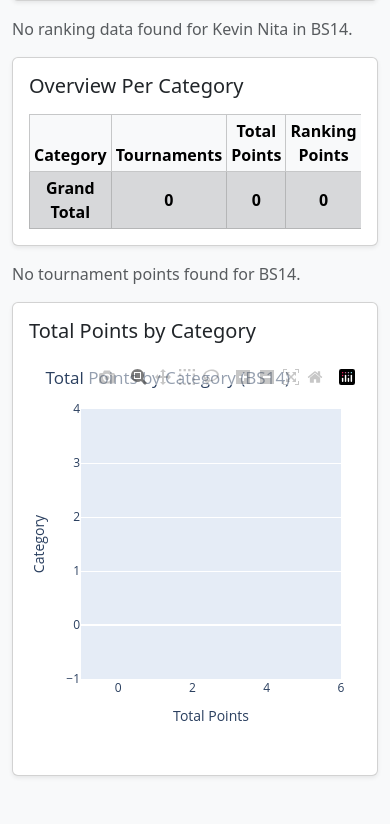
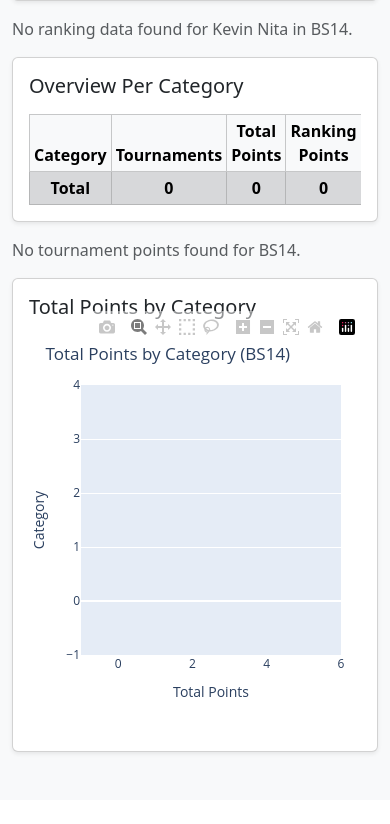
Before and after one commit to JohnNita83/tennis_ranking_app, a Flask app: page /player in a window 390 px wide. Shown: the part 355-1179 px from the top of the page. After the commit the page ends 1110 px from the top, so only its background shows below. Run offline with Flask 3, Linux system fonts and the light colour scheme; a user stored in the database is signed in; data comes from the database, SQL or seed files in the repository; data that the repository does not hold is empty; some libraries are stand-ins or nearby versions.

Commit message:
mobile css

```diff
--- a/templates/base.html
+++ b/templates/base.html
@@ -12,6 +12,14 @@
       href="https://cdn.jsdelivr.net/npm/bootstrap@5.3.3/dist/css/bootstrap.min.css"
       rel="stylesheet"
     />
+    <style>
+      /* Move Plotly modebar to bottom of chart */
+      .modebar {
+        top: unset !important;
+        bottom: 0 !important;
+      }
+    </style>
+
   </head>
   <body class="bg-light">
     <nav class="navbar navbar-expand-lg navbar-dark bg-dark mb-3 sticky-top">
--- a/templates/player.html
+++ b/templates/player.html
@@ -83,7 +83,7 @@
           </tr>
           {% endfor %}
           <tr class="table-secondary fw-bold">
-            <td>Grand Total</td>
+            <td>Total</td>
             <td>{{ grand_total.tournaments }}</td>
             <td>{{ grand_total.total_points }}</td>
             <td>{{ cat_ranking_points.values()|sum }}</td>
```
